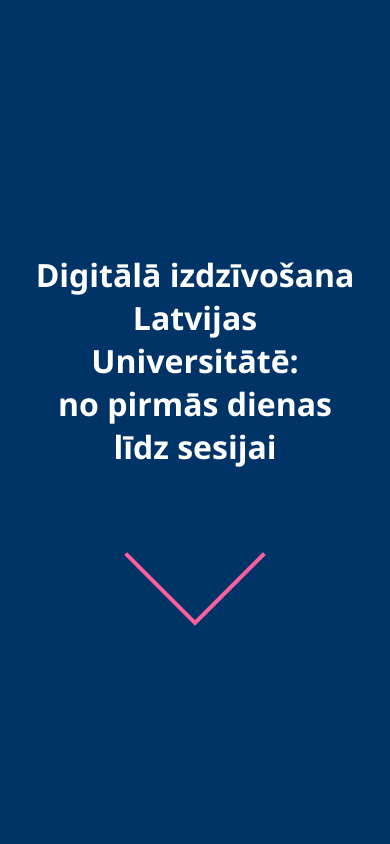
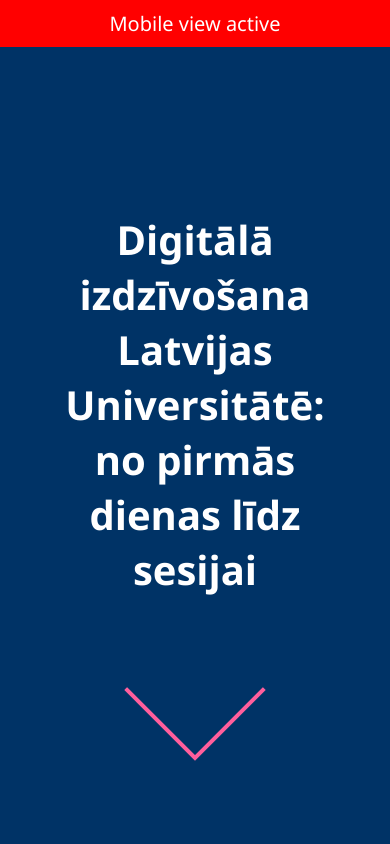
Before and after one commit to Julija-Tatarinceva/dizains-galadarbs, a plain HTML site: page index.html in a window 390 px wide. Shown: the top 844 px of the page. Drawn offline with Linux system fonts and the light colour scheme.

Commit message:
test mobile version

```diff
--- a/index.html
+++ b/index.html
@@ -4,6 +4,7 @@
   <meta charset="UTF-8">
   <title>Digitālā izdzīvošana LU</title>
   <link rel="stylesheet" href="style.css">
+  <meta name="viewport" content="width=device-width, initial-scale=1.0">
 </head>
 <body>
 
--- a/style.css
+++ b/style.css
@@ -234,6 +234,17 @@
 }
 /* Responsive */
 @media (max-width: 665px) {
+  body::before {
+    content: "Mobile view active";
+    display: block;
+    background: red;
+    color: white;
+    text-align: center;
+    padding: 0.5rem;
+  }
+  html {
+    font-size: 20px;
+  }
   #desktop-nav {
     display: none;
   }
```
